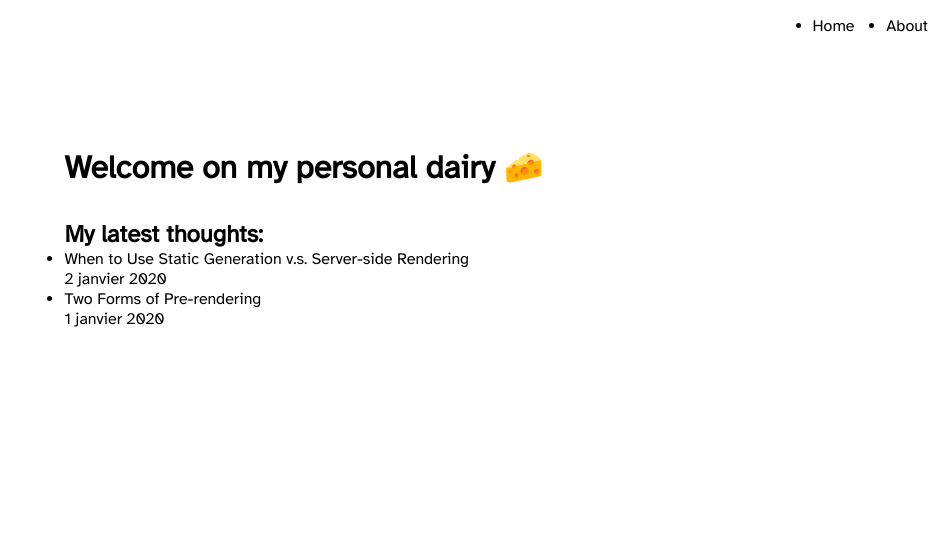
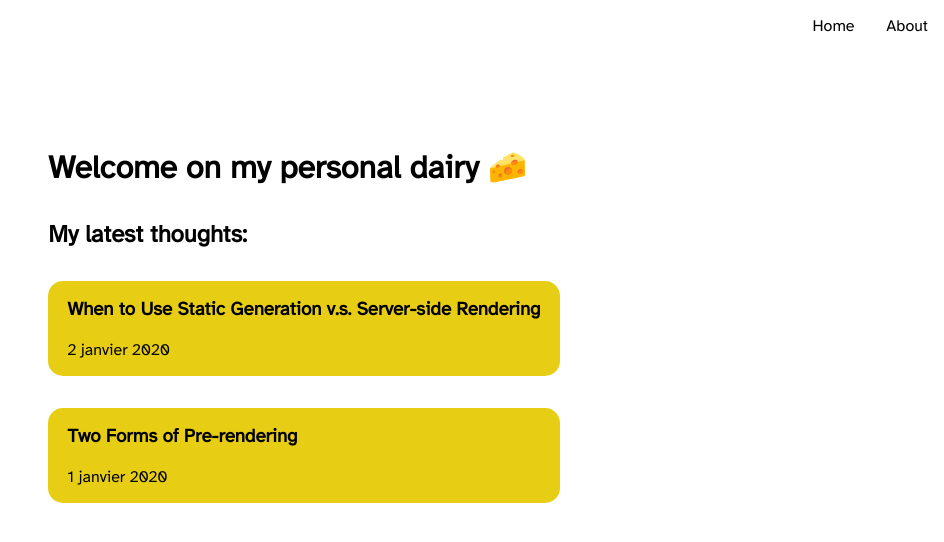
Before and after one commit to leoncik/Next.js-Dairy, a Next.js app: page / in a window 1280 px wide. Shown: the top 542 px of the page, without its empty margins (336-1280 px from the left). Built offline with nearby package versions, Linux system fonts and the light colour scheme.

Commit message:
feat: improve styling of post cards

```diff
--- /dev/null
+++ b/app/components/PostCard/PostCard.module.css
@@ -0,0 +1,19 @@
+.card {
+  margin-top: 0;
+  color: black;
+  background-color: rgb(231, 206, 21);
+  margin-top: 2rem;
+  border-radius: 15px;
+}
+
+.card {
+  display: block;
+  padding: 1rem 1.2rem;
+  transition: 0.2s transform ease-in-out;
+}
+.card:hover {
+  transform: scale(1.15);
+}
+.card:active {
+  background-color: rgba(231, 207, 21, 0.825);
+}
--- a/app/components/PostCard/PostCard.tsx
+++ b/app/components/PostCard/PostCard.tsx
@@ -1,5 +1,6 @@
 import getFormattedDate from "@/lib/getFormattedDate";
 import Link from "next/link";
+import styles from "./PostCard.module.css";
 
 type PostItemProps = {
   dairyPost: DairyPost;
@@ -8,10 +9,12 @@ type PostItemProps = {
 export default function PostItem({ dairyPost }: PostItemProps) {
   const formattedDate = getFormattedDate(dairyPost.date);
   return (
-    <li>
-      <Link href={`/posts/${dairyPost.id}`}>{dairyPost.title}</Link>
-      <br />
-      <p>{formattedDate}</p>
+    <li className={styles.card}>
+      <Link className={styles.link} href={`/posts/${dairyPost.id}`}>
+        <h3>{dairyPost.title}</h3>
+        <br />
+        <p>{formattedDate}</p>
+      </Link>
     </li>
   );
 }
--- a/app/globals.css
+++ b/app/globals.css
@@ -15,6 +15,11 @@ a {
   text-decoration: none;
 }
 
+ul {
+  padding: 0;
+  list-style-type: none;
+}
+
 @media (prefers-color-scheme: dark) {
   html {
     color-scheme: dark;
```
